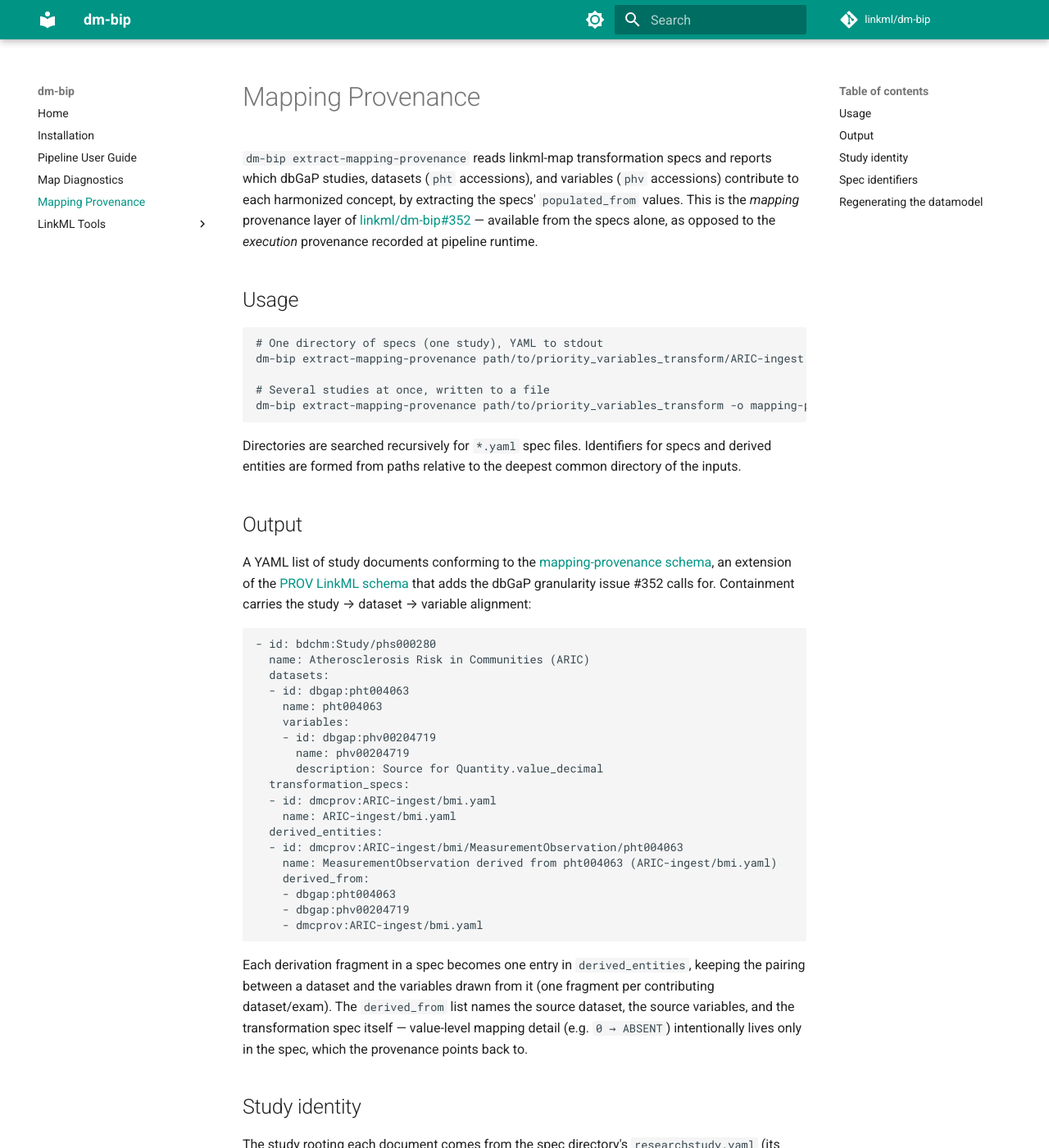
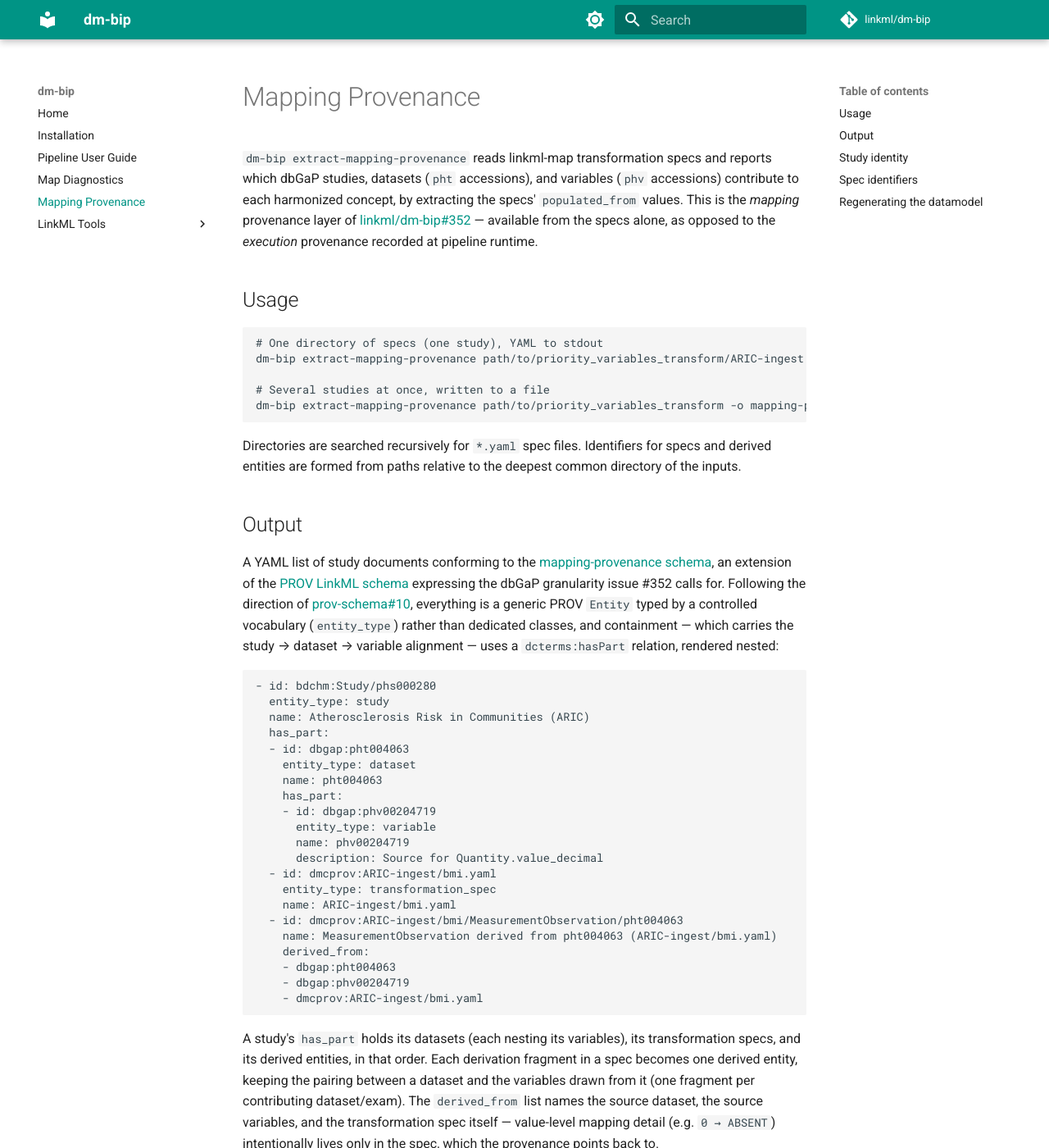
Before and after one commit to linkml/dm-bip, an MkDocs documentation site: the page built from docs/mapping-provenance.md, in a window 1280 px wide and 1400 px high. Shown: the whole window at 82% size. Built offline with MkDocs 1.6.1 and Material for MkDocs 9.7.7, drawn with Linux system fonts in a browser that asks for light colours; comment, search, counter and statistics services are not loaded.

Commit message:
Adopt vocabulary-based entity typing per prov-schema#10
diatomsRcool/prov-schema#10 proposes typing provenance entities with a
controlled vocabulary rather than minting dedicated classes, with
containment expressed through external part-of relations. This replaces
the Study/Dataset/Variable classes with generic PROV Entities carrying
an entity_type slot (dcterms:type, bound to an enum with best-effort
DCAT/DDI-CDI/PROV meanings) and a has_part slot (dcterms:hasPart),
rendered nested so study/dataset/variable alignment still reads as
structure. Transformation specs are typed transformation_spec
(prov:Plan) since class identity is not visible in serialized YAML;
derived entities stay untyped.

The entity_type and has_part slots are declared here by redeclaring the
imported Entity; they are candidates for upstreaming into prov-schema
itself, at which point the redeclaration disappears. The enum's
ontology bindings and the use of hasPart for a study's specs and
derived entities (the loosest of its three uses here) are flagged for
review.

Co-Authored-By: Claude Fable 5 <noreply@anthropic.com>

````diff
--- a/docs/mapping-provenance.md
+++ b/docs/mapping-provenance.md
@@ -26,23 +26,28 @@ inputs.
 A YAML list of study documents conforming to the
 [mapping-provenance schema](https://github.com/linkml/dm-bip/blob/main/src/dm_bip/mapping_prov/schema/mapping_prov_schema.yaml),
 an extension of the [PROV LinkML schema](https://github.com/diatomsRcool/prov-schema)
-that adds the dbGaP granularity issue #352 calls for. Containment carries the
-study → dataset → variable alignment:
+expressing the dbGaP granularity issue #352 calls for. Following the direction of
+[prov-schema#10](https://github.com/diatomsRcool/prov-schema/issues/10), everything is a
+generic PROV `Entity` typed by a controlled vocabulary (`entity_type`) rather than
+dedicated classes, and containment — which carries the study → dataset → variable
+alignment — uses a `dcterms:hasPart` relation, rendered nested:
 
 ```yaml
 - id: bdchm:Study/phs000280
+  entity_type: study
   name: Atherosclerosis Risk in Communities (ARIC)
-  datasets:
+  has_part:
   - id: dbgap:pht004063
+    entity_type: dataset
     name: pht004063
-    variables:
+    has_part:
     - id: dbgap:phv00204719
+      entity_type: variable
       name: phv00204719
       description: Source for Quantity.value_decimal
-  transformation_specs:
   - id: dmcprov:ARIC-ingest/bmi.yaml
+    entity_type: transformation_spec
     name: ARIC-ingest/bmi.yaml
-  derived_entities:
   - id: dmcprov:ARIC-ingest/bmi/MeasurementObservation/pht004063
     name: MeasurementObservation derived from pht004063 (ARIC-ingest/bmi.yaml)
     derived_from:
@@ -51,11 +56,13 @@ study → dataset → variable alignment:
     - dmcprov:ARIC-ingest/bmi.yaml
 ```
 
-Each derivation fragment in a spec becomes one entry in `derived_entities`, keeping the
-pairing between a dataset and the variables drawn from it (one fragment per contributing
-dataset/exam). The `derived_from` list names the source dataset, the source variables,
-and the transformation spec itself — value-level mapping detail (e.g. `0 → ABSENT`)
-intentionally lives only in the spec, which the provenance points back to.
+A study's `has_part` holds its datasets (each nesting its variables), its transformation
+specs, and its derived entities, in that order. Each derivation fragment in a spec
+becomes one derived entity, keeping the pairing between a dataset and the variables
+drawn from it (one fragment per contributing dataset/exam). The `derived_from` list
+names the source dataset, the source variables, and the transformation spec itself —
+value-level mapping detail (e.g. `0 → ABSENT`) intentionally lives only in the spec,
+which the provenance points back to.
 
 ## Study identity
 
````
Also changed, not shown: src/dm_bip/mapping_prov/schema/mapping_prov_schema.yaml (+56 -43 lines), 5 other files.
